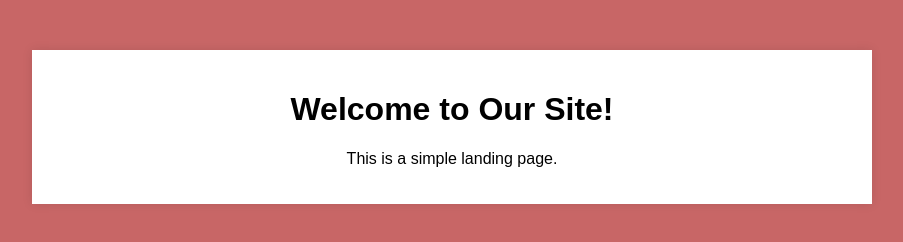
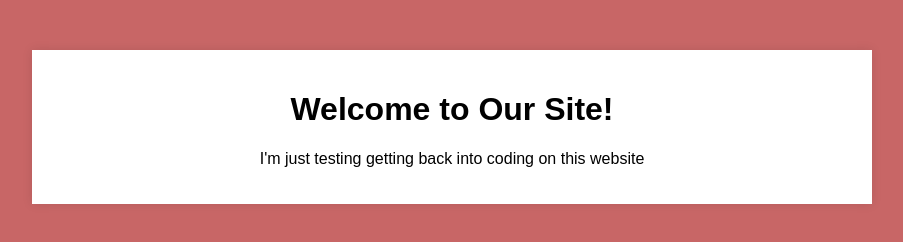
Before and after one commit to marcosmariante/marcosmariante.github.io, a plain HTML site: page index.html in a window 1280 px wide. Shown: the whole page, without its empty margins (188-1091 px from the left). Drawn offline with Linux system fonts and the light colour scheme.

Commit message:
changed text on paragraph

```diff
--- a/index.html
+++ b/index.html
@@ -9,7 +9,7 @@
 <body>
     <div class="container">
         <h1>Welcome to Our Site!</h1>
-        <p>This is a simple landing page.</p>
+        <p>I'm just testing getting back into coding on this website </p>
     </div>
 </body>
 </html>
```
